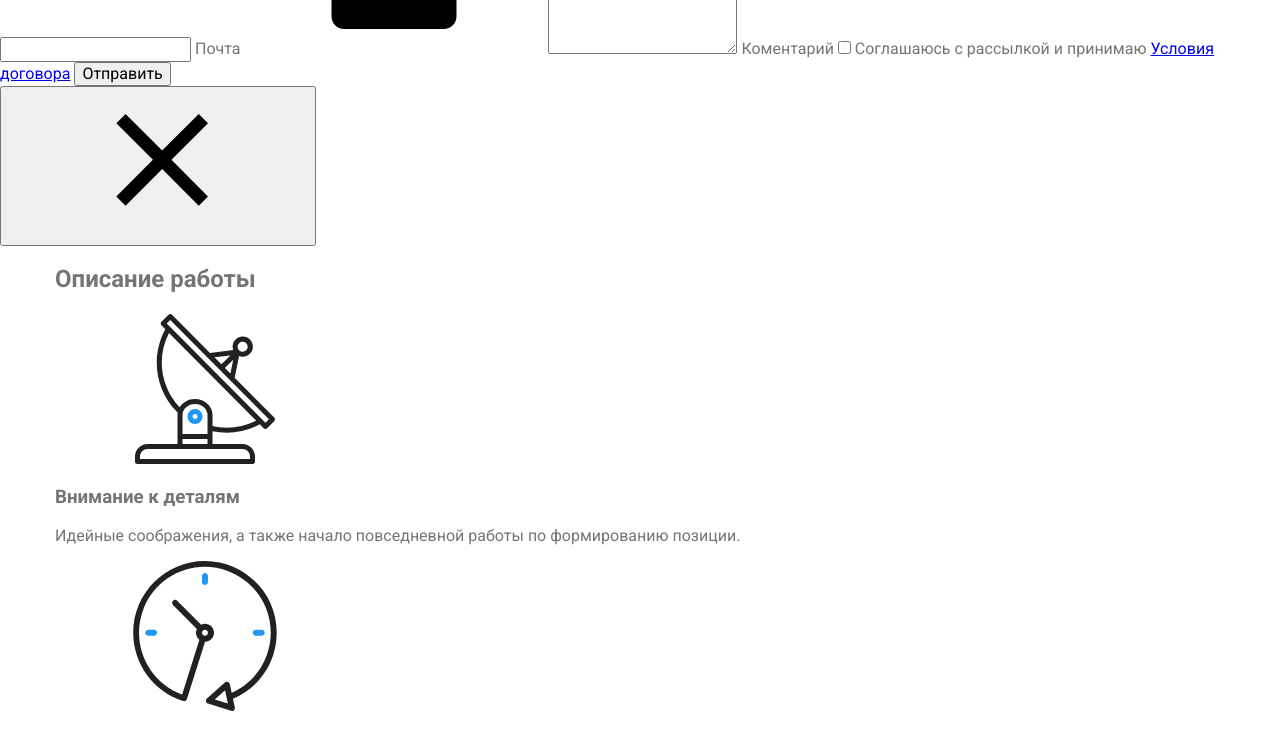
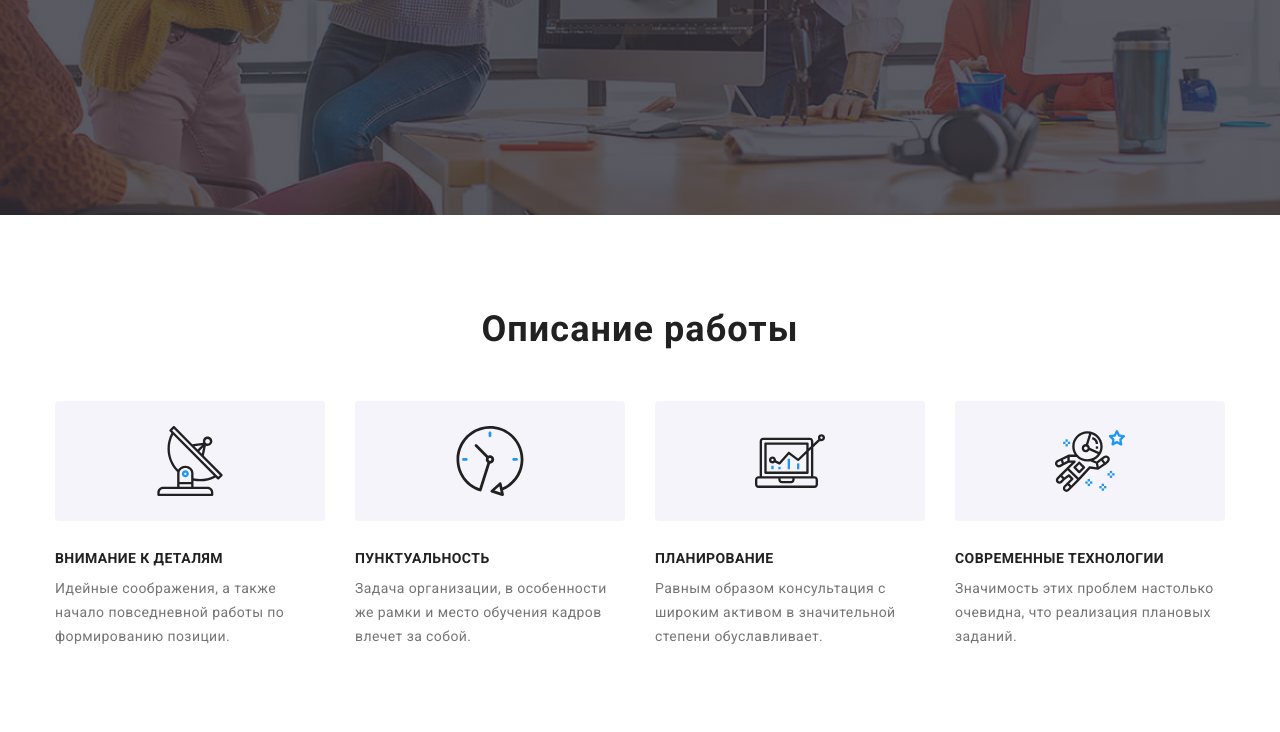
Before and after one commit to Zoriana-Burian/goit-markup-hw-07, a plain HTML site: page index.html in a window 1280 px wide. Shown: the part 467-1199 px from the top of the page. Drawn offline with nearby package versions, Linux system fonts and the light colour scheme; files that its build step writes are made by us from their sources.

Commit message:
головний файл sacc

```diff
--- a/sass/main.scss
+++ b/sass/main.scss
@@ -3,4 +3,15 @@
 @import"./components/container";
 @import"./components/body";
 @import"./components/logo";
-@import"./components/page-header"
+@import"./components/page-header";
+@import"./components/hero";
+@import"./components/modal";
+@import"./components/form";
+@import"./components/section";
+@import"./components/description";
+@import"./components/work";
+@import"./components/team";
+@import"./components/clients";
+@import"./components/footer";
+@import"./components/portfolio";
+@import"./components/portfolio-card";
```
